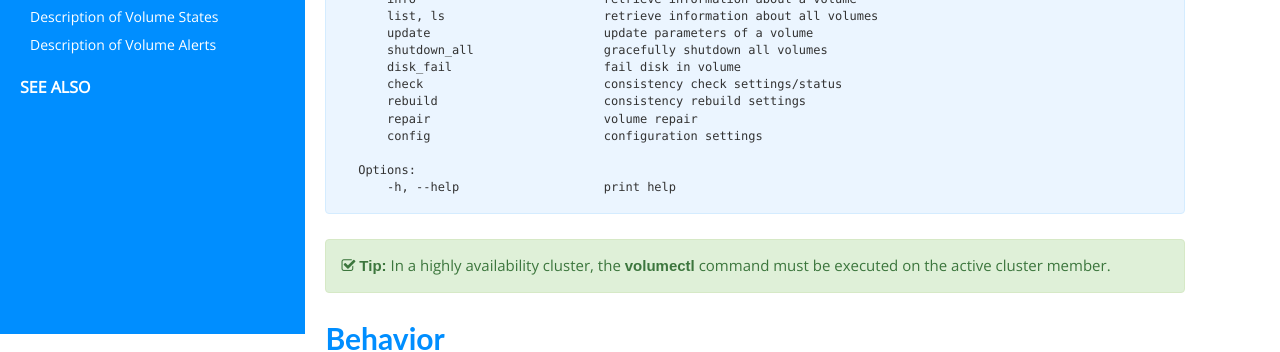
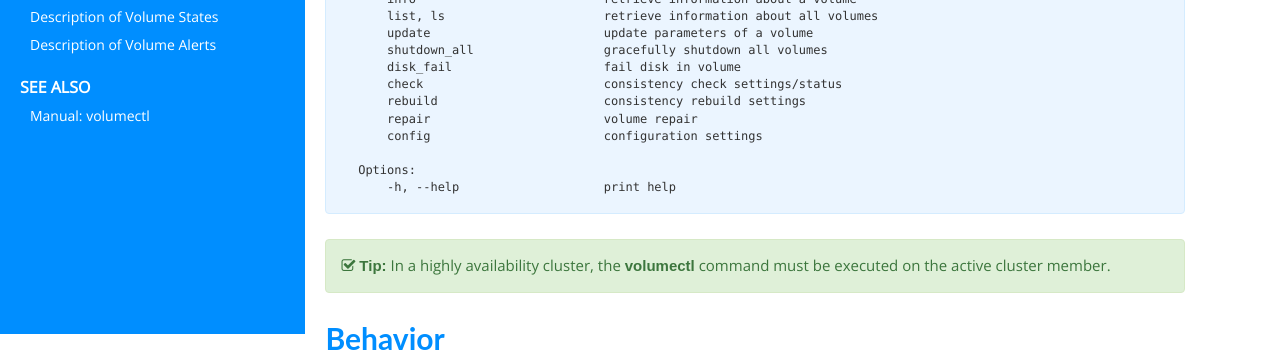
Before and after one commit to blockbridge/blockbridge-kb, a Jekyll site: the page built from howto/volumes/index.md, in a window 1280 px wide. Shown: the part 566-918 px from the top of the page. Built offline with Jekyll 4.4.1, drawn with Linux system fonts in a browser that asks for light colours; nearby versions of some CDN libraries; comment, search, counter and statistics services are not loaded.

Commit message:
volumes: add volumectl to sidebar

```diff
--- a/_data/sidebars/volumes.yml
+++ b/_data/sidebars/volumes.yml
@@ -3,7 +3,7 @@ entries:
   folders:
     - title: VOLUME MANAGEMENT
       output: web, pdf
-      url: '#blockbridge-volume-management'
+      url: '#volume-management'
       folderitems:
       - title: Introduction
         output: web, pdf
@@ -66,3 +66,7 @@ entries:
     - title: SEE ALSO
       output: web, pdf
       url: '#see-also'
+      folderitems:
+      - title: 'Manual: volumectl'
+        output: web, pdf
+        url: '#manual-volumectl'
```
